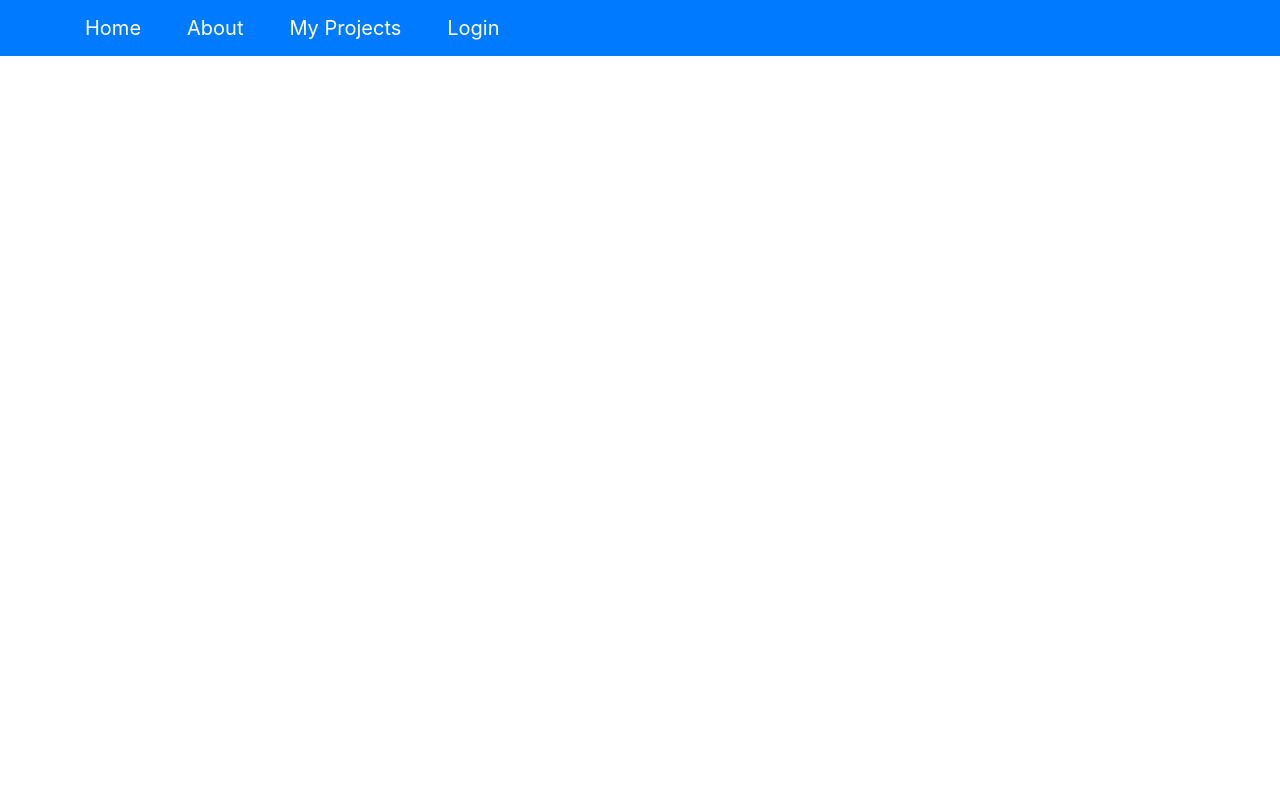
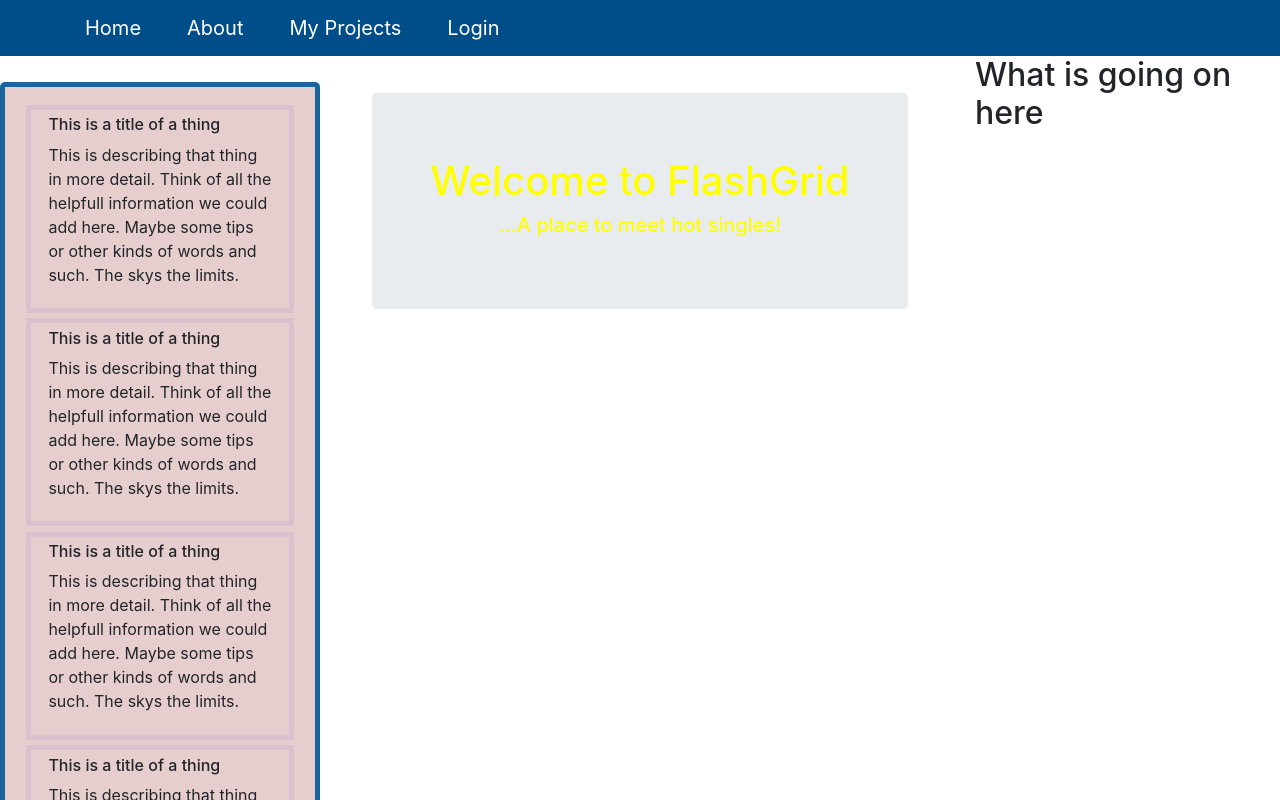
Before and after one commit to playerthomasm6/flashGrid, a React (Create React App) app in the folder client/: page / in a window 1280 px wide. Shown: the top 800 px of the page. Built offline with nearby package versions, Linux system fonts and the light colour scheme.

Commit message:
added multiple pages and components

```diff
--- a/client/src/App.js
+++ b/client/src/App.js
@@ -1,10 +1,11 @@
-import logo from './logo.svg';
 import './App.css';
-import Nav from "./components/Navbar";
-
+import Home from "./pages/home.js"
+import MyProjects from "./pages/myProjects.js"
 function App() {
   return (
-    <Nav/>
+    <div>
+    <Home/>
+    </div>
   );
 }
 
--- /dev/null
+++ b/client/src/components/HelloFlashGrid/index.js
@@ -0,0 +1,33 @@
+import React from "react";
+import "./styles.css";
+import Jumbotron from "../Jumbotron";
+import Sidebar from "../Sidebar";
+
+function HelloFlashGrid() {
+    return (
+        <div className="container-fluid space-out">
+
+            <div className="row">
+                <div className="col-sm-3 side-bar padding">
+                  <Sidebar/>
+                  <Sidebar/>
+                  <Sidebar/>
+                  <Sidebar/>
+                </div>
+
+                <div className="col-sm-6">
+                    <Jumbotron />
+                </div>
+
+                <div className="col-sm-3">
+                    <h2>What is going on here</h2>
+                </div>
+
+
+            </div>
+
+        </div>
+    );
+}
+
+export default HelloFlashGrid;
--- /dev/null
+++ b/client/src/components/HelloFlashGrid/styles.css
@@ -0,0 +1,13 @@
+.space-out {
+
+}
+
+.side-bar {
+    margin-top: 2%;
+    border: solid #1A659E 5px;
+    border-radius: 5px;
+    background-color: #e7cece;
+    padding: 2%;
+
+
+}
--- a/client/src/components/Jumbotron/index.js
+++ b/client/src/components/Jumbotron/index.js
@@ -1,13 +1,15 @@
 import React from "react";
+import "./styles.css";
 
-function Jumbotron({ children }) {
-  return (
-    <div
-      style={{ height: 300, clear: "both", paddingTop: 120, textAlign: "center" }}
-      className="jumbotron"
-    >
-      {children}
+function Jumbotron() {
+  return (<div>
+    <div className="jumbotron b">
+      <h1> Welcome to FlashGrid</h1>
+      <h5>...A place to meet hot singles!</h5>
     </div>
+
+  </div>
+
   );
 }
 
--- a/client/src/components/Jumbotron/styles.css
+++ b/client/src/components/Jumbotron/styles.css
@@ -0,0 +1,6 @@
+.b {
+    background-color: #a6ff00;
+    margin: 6%;
+    text-align: center;
+    color: yellow;
+}
--- a/client/src/components/Navbar/index.js
+++ b/client/src/components/Navbar/index.js
@@ -1,8 +1,9 @@
 import React from "react";
+import "./styles.css";
 
 function Nav() {
     return (
-        <nav className="navbar navbar-expand-lg navbar-dark bg-primary">
+        <nav className="navbar navbar-expand-lg navbar-dark nav-color">
             <div className="container">
                 <div className="row">
                     <div className="col">
--- a/client/src/components/Navbar/styles.css
+++ b/client/src/components/Navbar/styles.css
@@ -0,0 +1,3 @@
+.nav-color {
+    background-color: #004E89;
+}
--- /dev/null
+++ b/client/src/components/Sidebar/index.js
@@ -0,0 +1,17 @@
+import React from "react";
+import "./styles.css"
+
+function Sidebar() {
+    return (
+                <div className="row padding light-border">
+                    <div className="col padding">
+                        <h6>This is a title of a thing</h6>
+                        <p>This is describing that thing in more detail.  Think of all the helpfull information we could add here.
+                            Maybe some tips or other kinds of words and such.  The skys the limits.
+                        </p>
+                    </div>
+                </div>
+    );
+}
+
+export default Sidebar;
--- /dev/null
+++ b/client/src/components/Sidebar/styles.css
@@ -0,0 +1,11 @@
+.padding {
+    padding: 1%;
+
+}
+
+.light-border {
+    border: solid;
+    border-color: rgba(21, 24, 211, 0.068);
+    border-width: 5px;
+    margin:2%!important;
+}
--- /dev/null
+++ b/client/src/pages/home.js
@@ -0,0 +1,17 @@
+import React, { useState, useEffect } from "react";
+import Nav from "../components/Navbar";
+import HelloFlashGrid from "../components/HelloFlashGrid";
+
+function Home() {
+
+    return (
+        <div>
+            <Nav />
+            <HelloFlashGrid />
+        </div>
+
+    );
+}
+
+
+export default Home;
--- /dev/null
+++ b/client/src/pages/myProjects.js
@@ -0,0 +1,17 @@
+import React, { useState, useEffect } from "react";
+import Nav from "../components/Navbar";
+import HelloFlashGrid from "../components/HelloFlashGrid";
+
+function MyProjects() {
+
+    return (
+        <div>
+            <Nav />
+            <HelloFlashGrid />
+        </div>
+
+    );
+}
+
+
+export default MyProjects;
```
Also changed, not shown: 1 other file (tests, documents, lock files or other folders).
